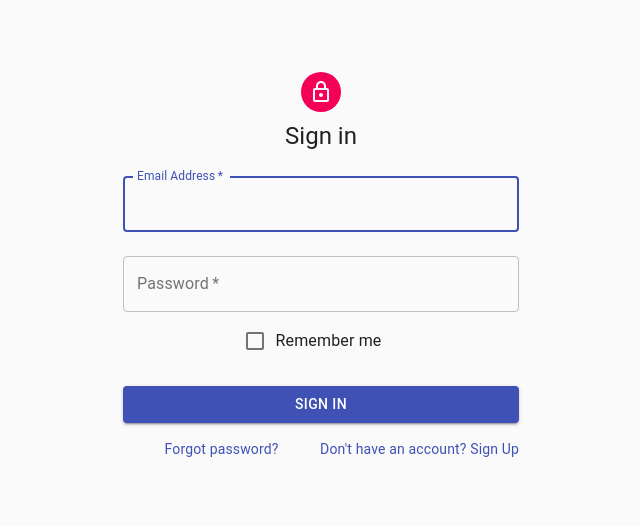
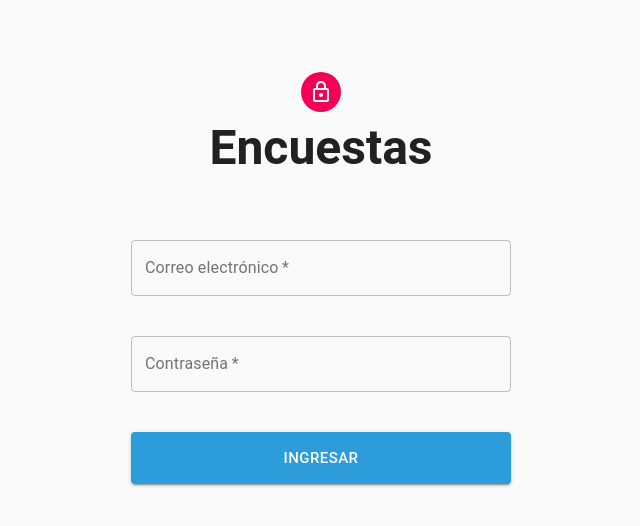
Before and after one commit to MisaelCalvillo/Encuestador, a React (Create React App) app: page / in a window 1280 px wide. Shown: the top 526 px of the page, without its empty margins (319-959 px from the left). Built offline with nearby package versions, Linux system fonts and the light colour scheme.

Commit message:
feat(auth): Add loader to AuthForm

```diff
--- a/package.json
+++ b/package.json
@@ -16,6 +16,7 @@
     "react-redux": "^7.2.0",
     "react-router-dom": "^5.2.0",
     "react-scripts": "3.4.1",
+    "react-spinners": "0.9.0",
     "react-uuid": "^1.0.2",
     "redux": "^4.0.5",
     "styled-components": "5.1.1"
--- a/src/Components/AuthForm/AuthForm.jsx
+++ b/src/Components/AuthForm/AuthForm.jsx
@@ -1,12 +1,8 @@
-import React, {useState} from 'react';
+import React, { useState } from 'react';
 import Avatar from '@material-ui/core/Avatar';
 import Button from '@material-ui/core/Button';
 import CssBaseline from '@material-ui/core/CssBaseline';
 import TextField from '@material-ui/core/TextField';
-import FormControlLabel from '@material-ui/core/FormControlLabel';
-import Checkbox from '@material-ui/core/Checkbox';
-import Link from '@material-ui/core/Link';
-import Grid from '@material-ui/core/Grid';
 import LockOutlinedIcon from '@material-ui/icons/LockOutlined';
 import Typography from '@material-ui/core/Typography';
 import { makeStyles } from '@material-ui/core/styles';
@@ -15,6 +11,7 @@ import { connect } from 'react-redux'
 
 
 import * as firebase from 'firebase'
+import { PuffLoader } from '../../Components';
 
 const config = {
   apiKey: "AIzaSyDF3GpYdbtYA-Jkj27R7qLVe_RONDPkHOI",
@@ -42,14 +39,12 @@ const useStyles = makeStyles((theme) => ({
   form: {
     width: '100%', // Fix IE 11 issue.
     marginTop: theme.spacing(1),
-  },
-  submit: {
-    margin: theme.spacing(3, 0, 2),
-  },
+  }
 }));
 
-function AuthForm({dispatch, history}) {
+function AuthForm({className, dispatch, history}) {
   const classes = useStyles();
+  const [loading, setLoading] = useState(false);
   const [emailValue, setEmailValue] = useState('')
   const [passwordValue, setPasswordValue] = useState('')
 
@@ -62,81 +57,85 @@ function AuthForm({dispatch, history}) {
 
   function validarUsuario (e) {
     e.preventDefault()
+    setLoading(true);
     dispatch({ type: 'SHOW_USER', email: emailValue, password: passwordValue})
     firebase.auth().signInWithEmailAndPassword(emailValue, passwordValue)
       .then(({ user }) => {
           if (user) {
-            debugger
-            history.push(`/encuesta`)
+            console.log('Hay usuario', user);
           } else {
-            debugger
-            firebase.auth().signOut()
           }
+          setLoading(false);
+      })
+      .catch(err => {
+        setLoading(false);
       })
   }
 
   return (
-    <Container component="main" maxWidth="xs">
+    <Container
+      className={`${className} AuthForm`}
+      component="main"
+      maxWidth="xs"
+    >
       <CssBaseline />
       <div className={classes.paper}>
         <Avatar className={classes.avatar}>
           <LockOutlinedIcon />
         </Avatar>
-        <Typography component="h1" variant="h5">
-          Sign in
+        <Typography
+          classes={{
+            root: 'AuthForm__title'
+          }}
+          component="h1"
+          variant="h3">
+          Encuestas
         </Typography>
         <form className={classes.form} noValidate onSubmit={validarUsuario}>
           <TextField
+            classes={{
+              root: 'AuthForm__email'
+            }}
             variant="outlined"
             value={emailValue}
             onChange={handleEmailChange}
-            margin="normal"
+            margin="none"
             required
             fullWidth
             id="email"
-            label="Email Address"
+            label="Correo electrónico"
             name="email"
             autoComplete="email"
-            autoFocus
           />
           <TextField
+            classes={{
+              root: 'AuthForm__password'
+            }}
             variant="outlined"
             value={passwordValue}
             onChange={handlePasswordChange}
-            margin="normal"
+            margin="none"
             required
             fullWidth
             name="password"
-            label="Password"
+            label="Contraseña"
             type="password"
             id="password"
             autoComplete="current-password"
           />
-          <FormControlLabel
-            control={<Checkbox value="remember" color="primary" />}
-            label="Remember me"
-          />
           <Button
+            classes={{
+              root: 'AuthForm__button'
+            }}
             type="submit"
             fullWidth
             variant="contained"
             color="primary"
-            className={classes.submit}
+            margin="none"
+            size="large"
           >
-            Sign In
+            { loading ? <PuffLoader /> : "Ingresar"}
           </Button>
-          <Grid container>
-            <Grid item xs>
-              <Link href="#" variant="body2">
-                Forgot password?
-              </Link>
-            </Grid>
-            <Grid item>
-              <Link href="#" variant="body2">
-                {"Don't have an account? Sign Up"}
-              </Link>
-            </Grid>
-          </Grid>
         </form>
       </div>
     </Container>
--- /dev/null
+++ b/src/Components/AuthForm/AuthForm.styled.js
@@ -0,0 +1,24 @@
+import AuthForm from './AuthForm';
+import styled from 'styled-components';
+
+export default styled(AuthForm)`
+  &.AuthForm {
+    padding-left: 2rem;
+    padding-right: 2rem;
+    .AuthForm__title {
+      font-weight: bold;
+      margin-bottom: 3.5rem;
+    }
+    .AuthForm__email {
+      margin-bottom: 2.5rem;
+    }
+    .AuthForm__password {
+      margin-bottom: 2.5rem;
+    }
+    .AuthForm__button {
+      height: 3.25rem;
+      background-color: #2D9CDB;
+    }
+  }
+
+`;
--- a/src/Components/AuthForm/index.js
+++ b/src/Components/AuthForm/index.js
@@ -1 +1 @@
-export { default } from './AuthForm';
+export { default } from './AuthForm.styled';
--- /dev/null
+++ b/src/Components/Loaders/PuffLoader.jsx
@@ -0,0 +1,35 @@
+import React from "react";
+import { css } from "@emotion/core";
+import PuffLoader from "react-spinners/PuffLoader";
+import { colors } from '../../services';
+
+// Can be a string as well. Need to ensure each key-value pair ends with ;
+const override = css`
+  display: block;
+  margin: 0 auto;
+  border-color: red;
+`;
+
+class AwesomeComponent extends React.Component {
+  constructor(props) {
+    super(props);
+    this.state = {
+      loading: true
+    };
+  }
+
+  render() {
+    return (
+      <div className="sweet-loading">
+        <PuffLoader
+          css={override}
+          size="1rem"
+          color={colors.white}
+          loading={this.state.loading}
+        />
+      </div>
+    );
+  }
+}
+
+export default AwesomeComponent;
--- /dev/null
+++ b/src/Components/Loaders/index.js
@@ -0,0 +1 @@
+export { default as PuffLoader } from './PuffLoader';
--- a/src/Components/index.js
+++ b/src/Components/index.js
@@ -1 +1,2 @@
 export { default as AuthForm } from './AuthForm';
+export { PuffLoader } from './Loaders';
--- a/src/index.js
+++ b/src/index.js
@@ -1,5 +1,6 @@
 import React from 'react';
 import ReactDOM from 'react-dom';
+import { StylesProvider } from '@material-ui/core/styles';
 import './index.css';
 import App from './App';
 import { Provider } from 'react-redux'
@@ -122,7 +123,9 @@ const store = createStore(reducer)
 ReactDOM.render(
   <BrowserRouter>
     <Provider store={store}>
-      <App />
+      <StylesProvider injectFirst>
+        <App/>
+      </StylesProvider>
     </Provider>
   </BrowserRouter>,
   document.getElementById('root')
--- /dev/null
+++ b/src/services/colors.json
@@ -0,0 +1,3 @@
+{
+  "white": "#fff"
+}
--- /dev/null
+++ b/src/services/index.js
@@ -0,0 +1 @@
+export { default as colors } from './colors.json';
```
